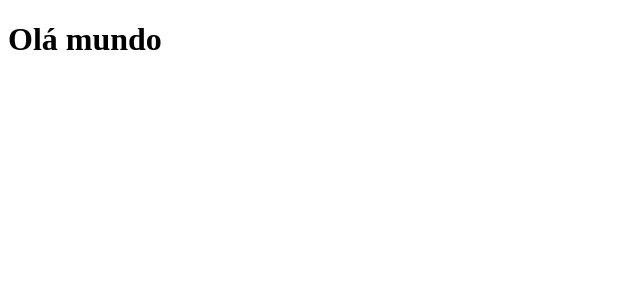
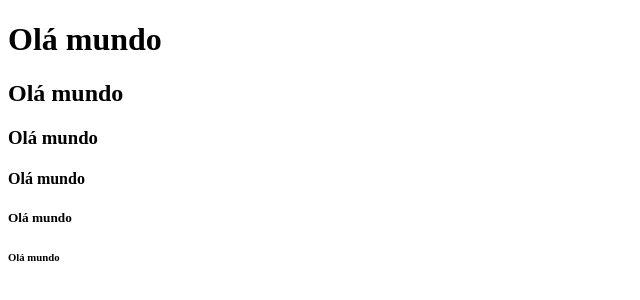
Before and after one commit to Gunga-16/MATHEUS-SERGIO-ISABELLI-AULA-13-03, a plain HTML site: page index.html in a window 1280 px wide. Shown: the whole page, without its empty margins (0-640 px from the left). Drawn offline with Linux system fonts and the light colour scheme.

Commit message:
titulos-h

```diff
--- a/index.html
+++ b/index.html
@@ -7,5 +7,11 @@
 </head>
 <body>
     <h1>Olá mundo</h1>
+    <h2>Olá mundo</h3>
+    <h3>Olá mundo</h1>
+    <h4>Olá mundo</h4>
+    <h5>Olá mundo</h5>
+    <h6>Olá mundo</h6>
+
 </body>
 </html>
```
